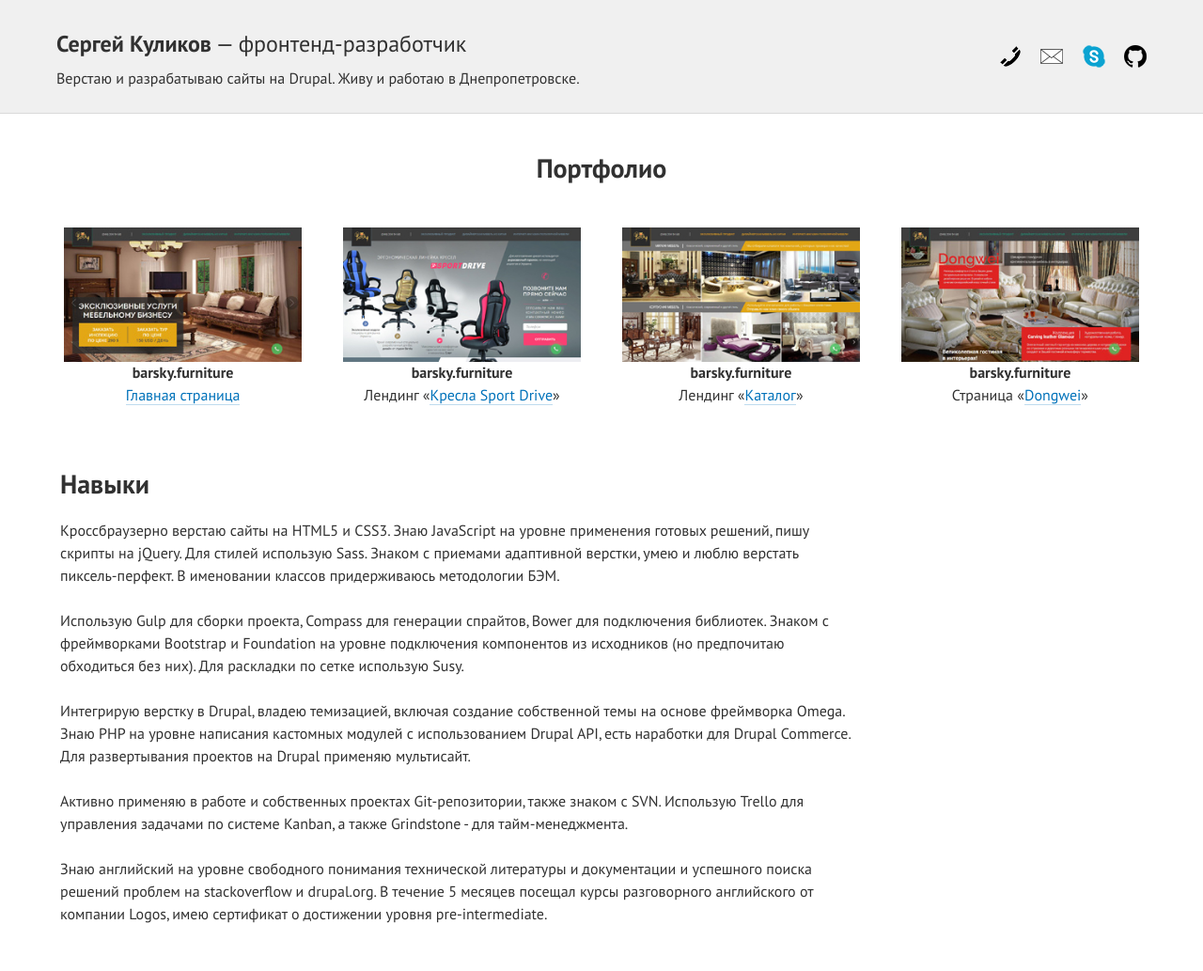
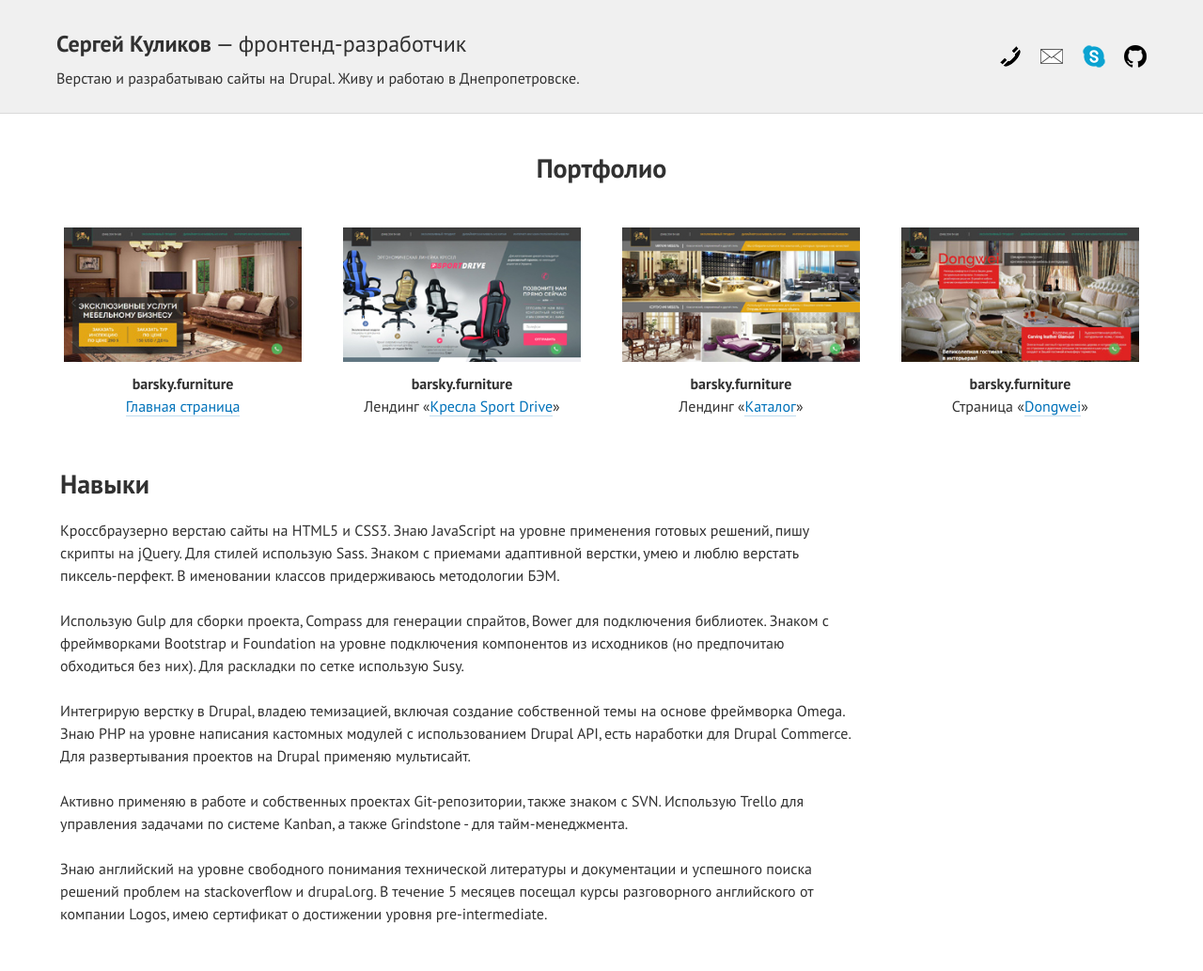
Before and after one commit to web-padawan/web-padawan.github.io, a Jekyll site: the page built from index.html, in a window 1280 px wide. Shown: the whole page at 94% size. Built offline with Jekyll 4.4.1, drawn with Linux system fonts in a browser that asks for light colours.

Commit message:
[mod] portfolio - company margin

```diff
--- a/assets/css/app.css
+++ b/assets/css/app.css
@@ -811,7 +811,7 @@ h6 {
 }
 .portfolio-card {
   display: inline-block;
-  padding: 24px 12px;
+  padding: 24px 12px 12px 12px;
   margin: 0 1rem;
 }
 .portfolio-card:hover {
@@ -838,6 +838,7 @@ h6 {
   vertical-align: top;
 }
 .portfolio-card__company {
+  margin-top: 12px;
   font-weight: bold;
 }
 .portfolio-card__description {
--- a/sass/blocks/_portfolio.scss
+++ b/sass/blocks/_portfolio.scss
@@ -16,7 +16,7 @@
 
   &-card {
     display: inline-block;
-    padding: $vert-spacing-unit $vert-spacing-unit / 2;
+    padding: $vert-spacing-unit $vert-spacing-unit / 2 $vert-spacing-unit / 2 $vert-spacing-unit / 2;
     margin: 0 $horz-spacing-unit;
 
     &:hover {
@@ -45,6 +45,7 @@
     }
 
     &__company {
+      margin-top: $vert-spacing-unit / 2;
       font-weight: bold;
     }
 
```
Also changed, not shown: assets/css/app.min.css.
